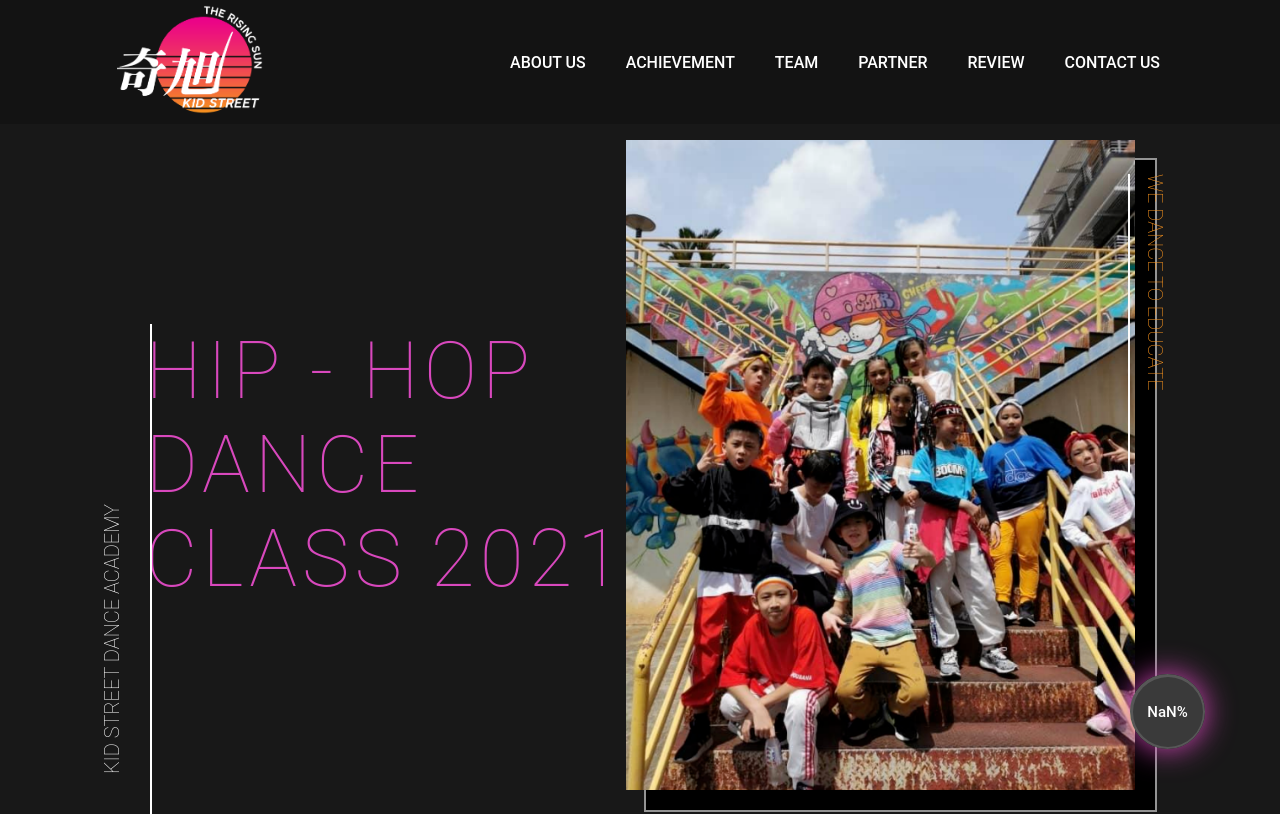
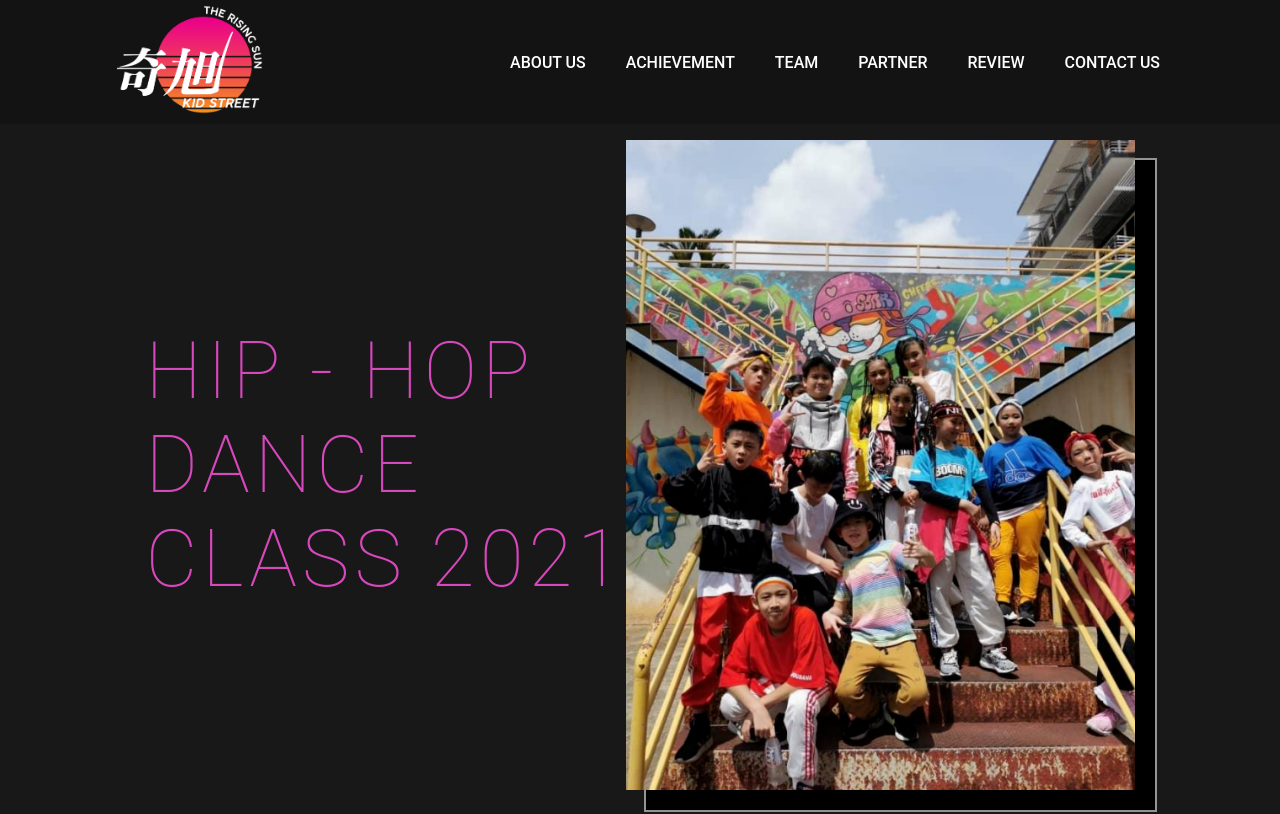
Before and after one commit to leezhengxue/kidstreet, a Vue app in the folder kidstreet/: page / in a window 1280 px wide. Shown: the top 814 px of the page. Built offline with nearby package versions, Linux system fonts and the light colour scheme.

Commit message:
Update Homepage.vue

```diff
--- a/kidstreet/src/components/Homepage.vue
+++ b/kidstreet/src/components/Homepage.vue
@@ -599,8 +599,8 @@ export default {
 }
 
 .concept-design {
-  /* display: none; */
-  display: flex;
+   display: none;
+  /* display: flex; */
   flex-direction: row;
   justify-content: space-between;
   margin: 50px 150px 0 150px;
```
